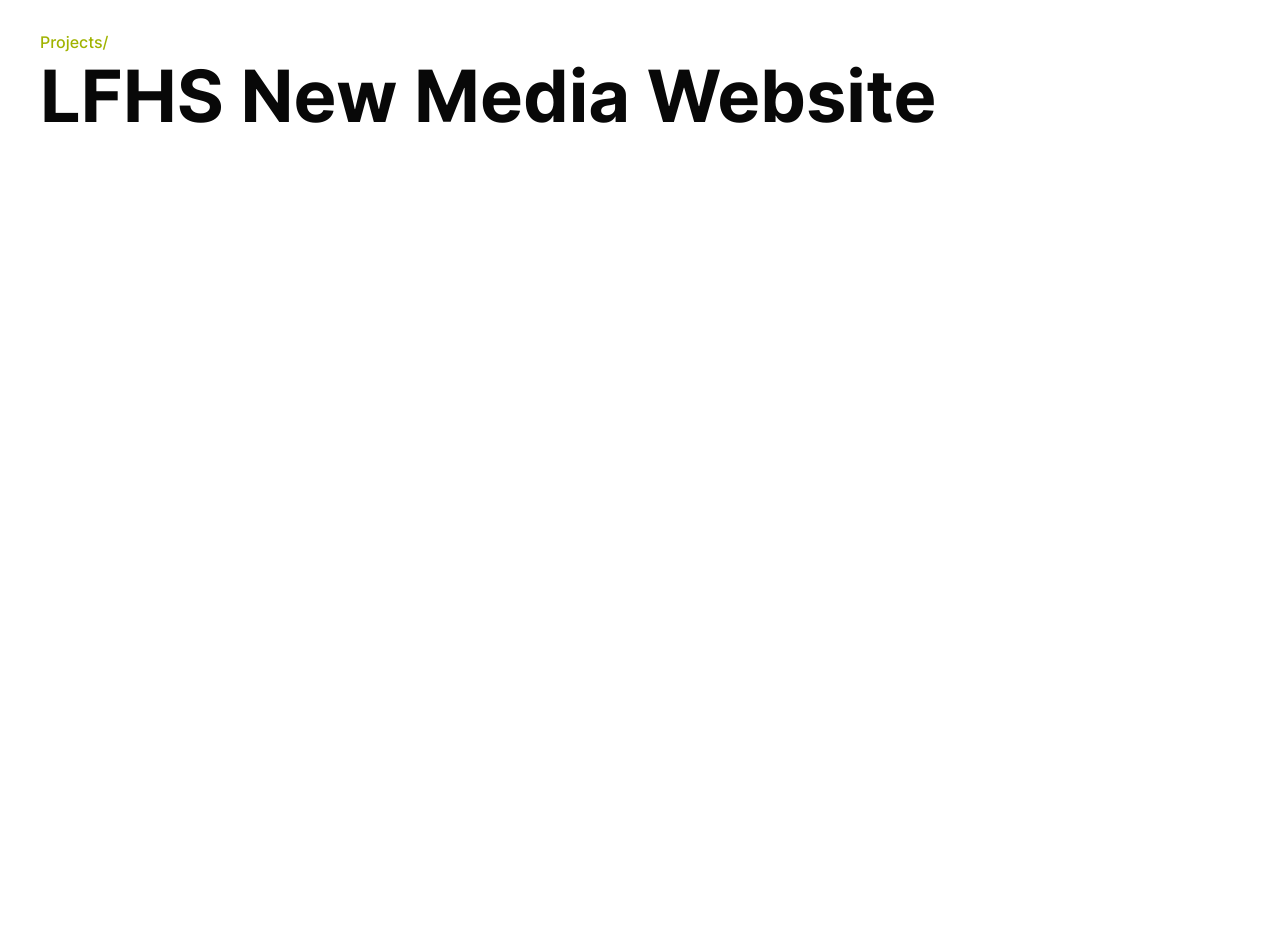
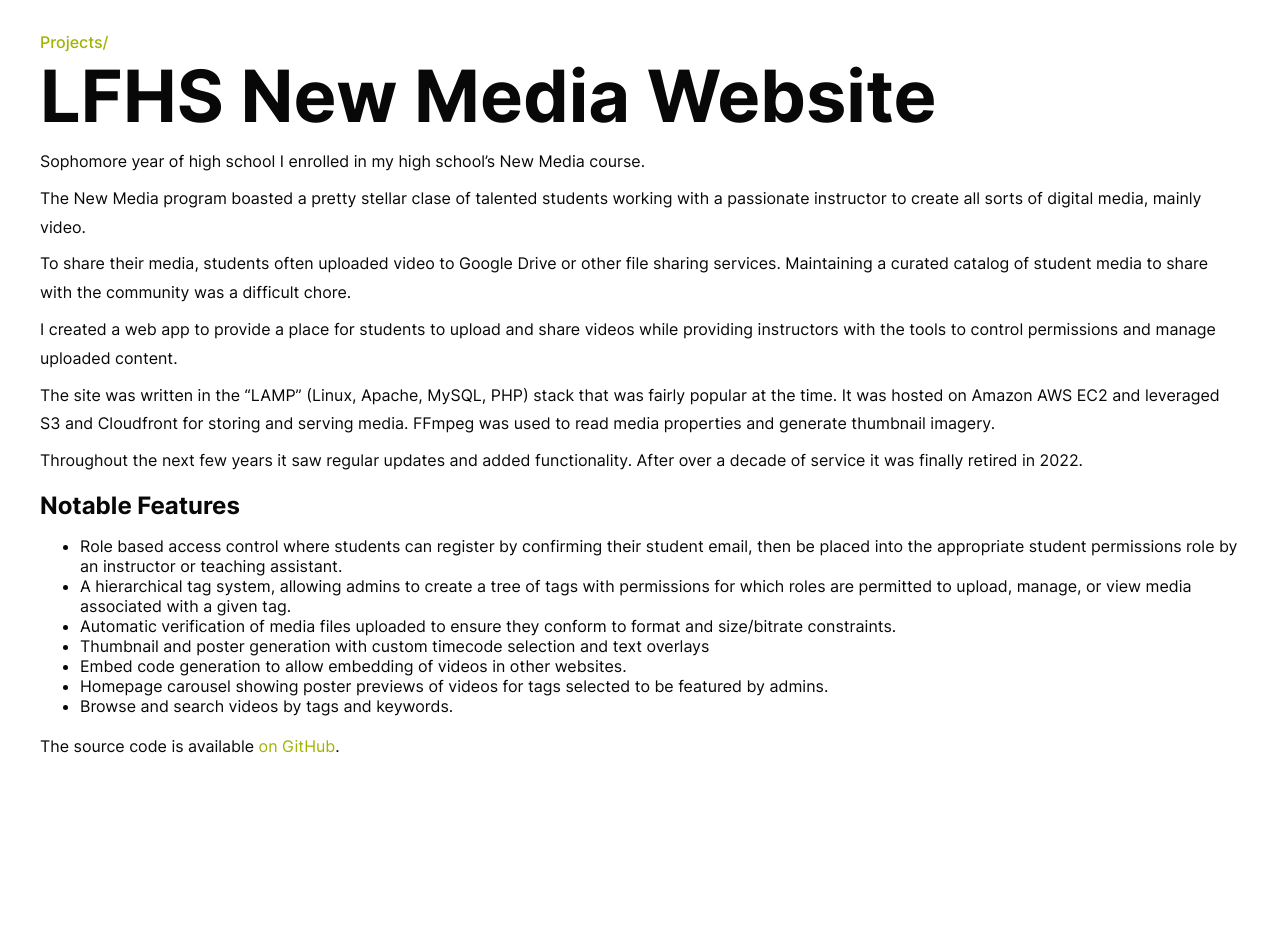
Before and after one commit to haydenmc/haydenmc.github.io, a Jekyll site: the page built from _projects/2009-LFHS-New-Media-Website.md, in a window 1280 px wide. Built offline with Jekyll 4.4.1, drawn with Linux system fonts in a browser that asks for light colours; before the commit the page ends 900 px from its top, so only the background shows below that.

Commit message:
Add article about LFHS New Media site

```diff
--- a/_projects/2009-LFHS-New-Media-Website.md
+++ b/_projects/2009-LFHS-New-Media-Website.md
@@ -6,3 +6,45 @@ dateIsApprox: true
 description: In high school I developed a web portal where students in the New Media class could upload and share their projects.
 icon: lfhsnewmedia.svg
 ---
+
+Sophomore year of high school I enrolled in my high school's New Media course.
+
+The New Media program boasted a pretty stellar clase of talented students
+working with a passionate instructor to create all sorts of digital media,
+mainly video.
+
+To share their media, students often uploaded video to Google Drive or other
+file sharing services. Maintaining a curated catalog of student media to share
+with the community was a difficult chore.
+
+I created a web app to provide a place for students to upload and share videos
+while providing instructors with the tools to control permissions and manage
+uploaded content.
+
+The site was written in the "LAMP" (Linux, Apache, MySQL, PHP) stack that was
+fairly popular at the time. It was hosted on Amazon AWS EC2 and leveraged S3
+and Cloudfront for storing and serving media. FFmpeg was used to read media
+properties and generate thumbnail imagery.
+
+Throughout the next few years it saw regular updates and added functionality.
+After over a decade of service it was finally retired in 2022.
+
+## Notable Features
+
+ - Role based access control where students can register by confirming their
+   student email, then be placed into the appropriate student permissions role
+   by an instructor or teaching assistant.
+ - A hierarchical tag system, allowing admins to create a tree of tags with
+   permissions for which roles are permitted to upload, manage, or view media
+   associated with a given tag.
+ - Automatic verification of media files uploaded to ensure they conform to
+   format and size/bitrate constraints.
+ - Thumbnail and poster generation with custom timecode selection and text
+   overlays
+ - Embed code generation to allow embedding of videos in other websites.
+ - Homepage carousel showing poster previews of videos for tags selected to be
+   featured by admins.
+ - Browse and search videos by tags and keywords.
+
+The source code is available
+[on GitHub](https://github.com/LFHSNewMedia/Legacy-LFHSNewMedia.com).
```
